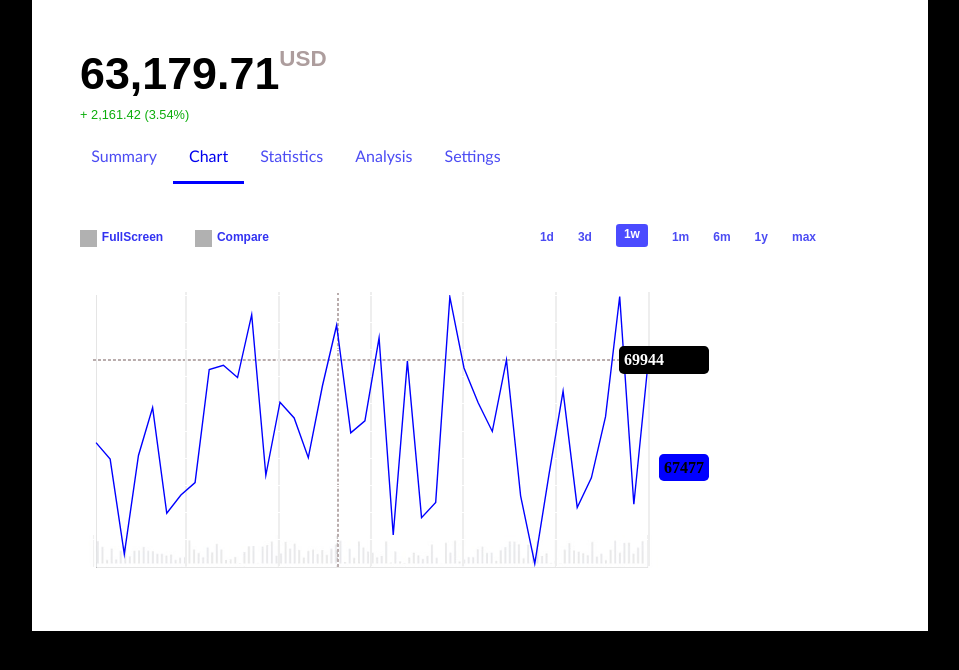
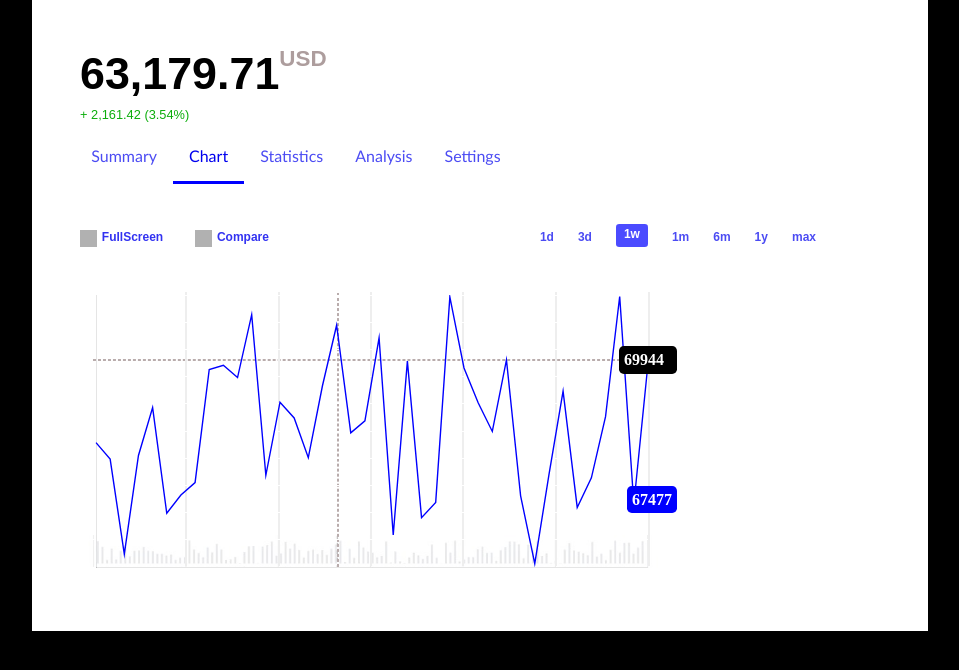
Before and after one commit to yaswanth251/catalogAssignment, a React (Vite) app: page / in a window 1280 px wide. Shown: the top 670 px of the page, without its empty margins (160-1119 px from the left). Built offline with nearby package versions, Linux system fonts and the light colour scheme; grey boxes are pictures that could not be loaded.

Commit message:
Update Chart.jsx

```diff
--- a/src/Chart.jsx
+++ b/src/Chart.jsx
@@ -94,7 +94,7 @@ const ChartComponent = () => {
       <div style={{ position: "absolute", fontSize: "16px", fontWeight: "bold", color: "black", borderRadius: ".4rem", padding: ".2rem", left: "42rem" ,top:"7.8rem",width:"max-content"}}>
         <p style={{color:"white",borderRadius:".3rem",marginLeft:"-1.5rem",marginTop:"-4.8rem",padding:".3rem",backgroundColor:"black"}}>{maxDataPoint}</p>
 
-        <p style={{marginTop:"5rem",backgroundColor:"blue",padding:".3rem",marginLeft:"1rem",borderRadius:".3rem"}}>{lastDataPoint}</p>
+        <p style={{marginTop:"7rem",backgroundColor:"blue",color:"white",padding:".3rem",marginLeft:"-1rem",borderRadius:".3rem"}}>{lastDataPoint}</p>
       </div>
     </div>
   );
```
